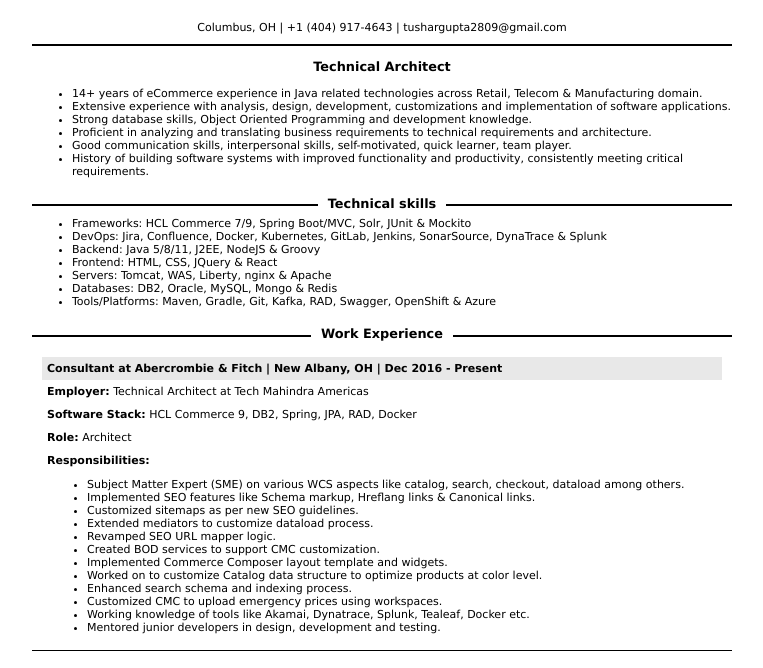
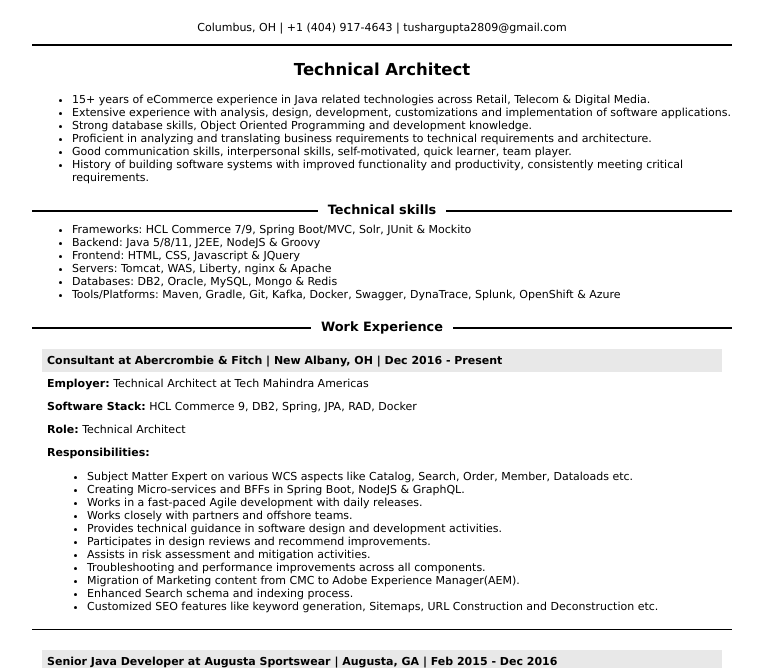
Before and after one commit to tgupta-dev/tgupta-dev.github.io, a plain HTML site: page index.html in a window 1280 px wide. Shown: the part 53-721 px from the top of the page, without its empty margins (258-1021 px from the left). Drawn offline with Linux system fonts and the light colour scheme.

Commit message:
updated A&F responsibilities

```diff
--- a/index.html
+++ b/index.html
@@ -16,31 +16,27 @@
 <body>
 	<h1>Tushar Gupta</h1>
 	<div class="contact-info">Columbus, OH | +1 (404) 917-4643 | tushargupta2809@gmail.com</div>
-	<h3>Technical Architect</h3>
+	<h2>Technical Architect</h2>
 	<div class="section-highlights">
 		TBD
 	</div>
 	<ul>
-		<li>14+ years of eCommerce experience in Java related technologies across Retail, Telecom & Manufacturing domain.</li>
-		<li>Extensive experience with analysis, design, development, customizations and implementation of software
-			applications.</li>
+		<li>15+ years of eCommerce experience in Java related technologies across Retail, Telecom & Digital Media.</li>
+		<li>Extensive experience with analysis, design, development, customizations and implementation of software applications.</li>
 		<li>Strong database skills, Object Oriented Programming and development knowledge.</li>
-		<li>Proficient in analyzing and translating business requirements to technical requirements and architecture.
-		</li>
+		<li>Proficient in analyzing and translating business requirements to technical requirements and architecture.</li>
 		<li>Good communication skills, interpersonal skills, self-motivated, quick learner, team player.</li>
-		<li>History of building software systems with improved functionality and productivity, consistently meeting
-			critical requirements.</li>
+		<li>History of building software systems with improved functionality and productivity, consistently meeting critical requirements.</li>
 	</ul>
 
 	<h3 class="section-header"><span>Technical skills</span></h3>
 	<ul class="technical-skills">
 		<li>Frameworks: HCL Commerce 7/9, Spring Boot/MVC, Solr, JUnit & Mockito</li>
-		<li>DevOps: Jira, Confluence, Docker, Kubernetes, GitLab, Jenkins, SonarSource, DynaTrace & Splunk</li>
 		<li>Backend: Java 5/8/11, J2EE, NodeJS & Groovy</li>
-		<li>Frontend: HTML, CSS, JQuery & React</li>
+		<li>Frontend: HTML, CSS, Javascript & JQuery</li>
 		<li>Servers: Tomcat, WAS, Liberty, nginx & Apache</li>
 		<li>Databases: DB2, Oracle, MySQL, Mongo & Redis</li>
-		<li>Tools/Platforms: Maven, Gradle, Git, Kafka, RAD, Swagger, OpenShift & Azure</li>
+		<li>Tools/Platforms: Maven, Gradle, Git, Kafka, Docker, Swagger, DynaTrace, Splunk, OpenShift & Azure</li>
 	</ul>
 
 	<h3 class="section-header"><span>Work Experience</span></h3>
@@ -48,21 +44,20 @@
 		<div class="project-heading">Consultant at Abercrombie &amp; Fitch | New Albany, OH | Dec 2016 - Present</div>
 		<div class="project-sub-heading"><b>Employer:</b> Technical Architect at Tech Mahindra Americas</div>
 		<div class="project-software-stack"><b>Software Stack:</b> HCL Commerce 9, DB2, Spring, JPA, RAD, Docker</div>
-		<div class="project-role"><b>Role:</b> Architect</div>
+		<div class="project-role"><b>Role:</b> Technical Architect</div>
 		<div class="project-responsibilities"><b>Responsibilities:</b>
 			<ul>
-				<li>Subject Matter Expert (SME) on various WCS aspects like catalog, search, checkout, dataload among others.</li>
-				<li>Implemented SEO features like Schema markup, Hreflang links & Canonical links.</li>
-				<li>Customized sitemaps as per new SEO guidelines.</li>
-				<li>Extended mediators to customize dataload process.</li>
-				<li>Revamped SEO URL mapper logic.</li>
-				<li>Created BOD services to support CMC customization.</li>
-				<li>Implemented Commerce Composer layout template and widgets.</li>
-				<li>Worked on to customize Catalog data structure to optimize products at color level.</li>
-				<li>Enhanced search schema and indexing process.</li>
-				<li>Customized CMC to upload emergency prices using workspaces.</li>
-				<li>Working knowledge of tools like Akamai, Dynatrace, Splunk, Tealeaf, Docker etc.</li>
-				<li>Mentored junior developers in design, development and testing.</li>
+				<li>Subject Matter Expert on various WCS aspects like Catalog, Search, Order, Member, Dataloads etc.</li>
+				<li>Creating Micro-services and BFFs in Spring Boot, NodeJS & GraphQL.</li>
+				<li>Works in a fast-paced Agile development with daily releases.</li>
+				<li>Works closely with partners and offshore teams.</li>
+				<li>Provides technical guidance in software design and development activities.</li>
+				<li>Participates in design reviews and recommend improvements.</li>
+				<li>Assists in risk assessment and mitigation activities.</li>
+				<li>Troubleshooting and performance improvements across all components.</li>
+				<li>Migration of Marketing content from CMC to Adobe Experience Manager(AEM).</li>
+				<li>Enhanced Search schema and indexing process.</li>
+				<li>Customized SEO features like keyword generation, Sitemaps, URL Construction and Deconstruction etc.</li>
 			</ul>
 		</div>
 	</div>
--- a/styles.css
+++ b/styles.css
@@ -7,6 +7,7 @@
 }
 
 h1,
+h2,
 h3 {
     text-align: center;
 }
```
